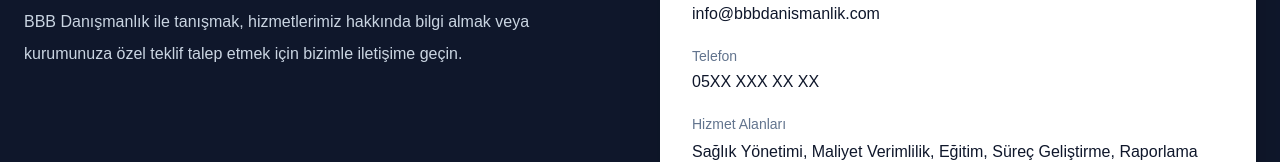
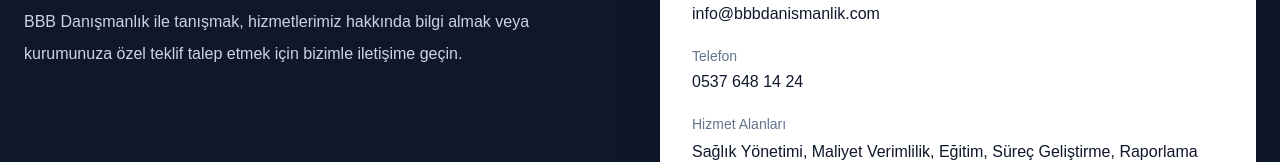
Before and after one commit to fuysal54-star/bbb-danismanlik, a Next.js app: page / in a window 1280 px wide. Shown: the part 2826-2988 px from the top of the page. Built offline with nearby package versions, Linux system fonts and the light colour scheme.

Commit message:
site güncellemesi

```diff
--- a/app/page.tsx
+++ b/app/page.tsx
@@ -245,7 +245,7 @@
                 </div>
                 <div>
                   <div className="text-sm text-slate-500">Telefon</div>
-                  <div className="mt-1 text-base font-medium">05XX XXX XX XX</div>
+                  <div className="mt-1 text-base font-medium">0537 648 14 24</div>
                 </div>
                 <div>
                   <div className="text-sm text-slate-500">Hizmet Alanları</div>
```
